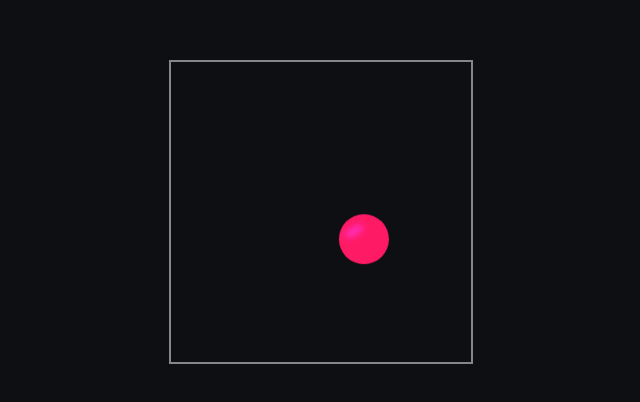
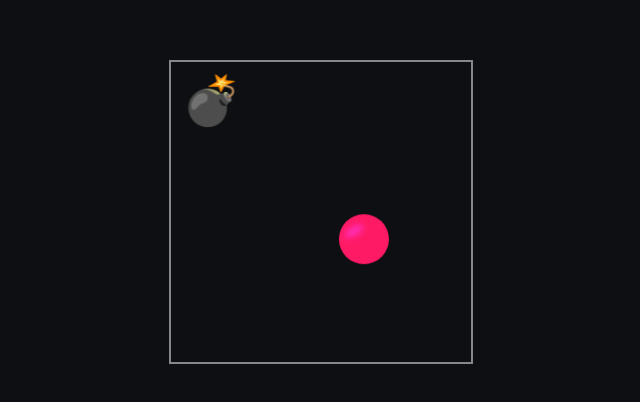
Before and after one commit to simotae14/react-joy-exercises, a React (Create React App) app: page / in a window 1280 px wide. Shown: the part 188-590 px from the top of the page, without its empty margins (319-959 px from the left). Built offline with nearby package versions, Linux system fonts and the light colour scheme; a web font is replaced by a local one.

Commit message:
37 Exercises: Event Handlers - Click the ball v2

```diff
--- a/src/App.js
+++ b/src/App.js
@@ -3,18 +3,34 @@ import React from 'react';
 import VisuallyHidden from './VisuallyHidden';
 
 function ClickBallGame() {
-  function handleClick() {
-    window.alert('You win!');
+  function handleClick(type) {
+    if (type === 'win') {
+      alert('You win!');
+    } else {
+      alert('You lose :(');
+    }
   }
+
   return (
     <div className="wrapper">
       <button
         className="ball"
-        onClick={handleClick}
+        onClick={() => handleClick("win")}
       >
         <VisuallyHidden>
           Ball
         </VisuallyHidden>
+      </button>
+      <button
+        className="bomb"
+        onClick={() => handleClick("lose")}
+      >
+        <span
+          role="img"
+          aria-label="bomb"
+        >
+          💣
+        </span>
       </button>
     </div>
   );
--- a/src/styles.css
+++ b/src/styles.css
@@ -1,7 +1,12 @@
-/* Comment out this code to stop the ball from bouncing */
+/*
+  Comment out this chunk to disable motion:
+*/
 @media (prefers-reduced-motion: no-preference) {
   .ball {
-    animation: move 15000ms ease-in-out infinite alternate;
+    animation: moveBall 15000ms ease-in-out infinite alternate;
+  }
+  .bomb {
+    animation: moveBomb 12345ms ease-in-out infinite alternate;
   }
 }
 
@@ -18,18 +23,21 @@ body {
   width: 300px;
   height: 300px;
   outline: 2px solid hsl(0deg 0% 100% / 0.5);
+  overflow: hidden;
 }
-.ball {
+.ball, .bomb {
   position: absolute;
   top: 0;
-  left: 0;
   width: 50px;
   height: 50px;
   border-radius: 50%;
-  background: hsl(340deg 100% 55%);
   border: none;
   cursor: pointer;
   will-change: transform;
+}
+.ball {
+  left: 0;
+  background: hsl(340deg 100% 55%);
 }
 .ball::after {
   content: '';
@@ -44,12 +52,13 @@ body {
   filter: blur(3px);
   transform: rotate(-30deg);
 }
+.bomb {
+  left: 50px;
+  background: transparent;
+  font-size: 3rem;
+}
 
-/*
-  Animation that moves the ball randomly
-  across a 300-by-300 square.
-*/
-@keyframes move {
+@keyframes moveBall {
   0% {
     transform: translate(150px, 40px);
   }
@@ -96,3 +105,47 @@ body {
     transform: translate(150px, 40px);
   }
 }
+@keyframes moveBomb {
+  0% {
+    transform: translate(0px, 140px);
+  }
+  5% {
+    transform: translate(160px, 30px);
+  }
+  12% {
+    transform: translate(180px, 130px);
+  }
+  25% {
+    transform: translate(0px, 40px);
+  }
+  28% {
+    transform: translate(20px, 20px);
+  }
+  40% {
+    transform: translate(200px, 240px);
+  }
+  47% {
+    transform: translate(100px, 200px);
+  }
+  50% {
+    transform: translate(50px, 230px);
+  }
+  64% {
+    transform: translate(-50px, 0px);
+  }
+  68% {
+    transform: translate(40px, 35px);
+  }
+  76% {
+    transform: translate(-31px, 200px);
+  }
+  84.5% {
+    transform: translate(150px, 120px);
+  }
+  93% {
+    transform: translate(30px, 240px);
+  }
+  100% {
+    transform: translate(0px, 140px);
+  }
+}
```
